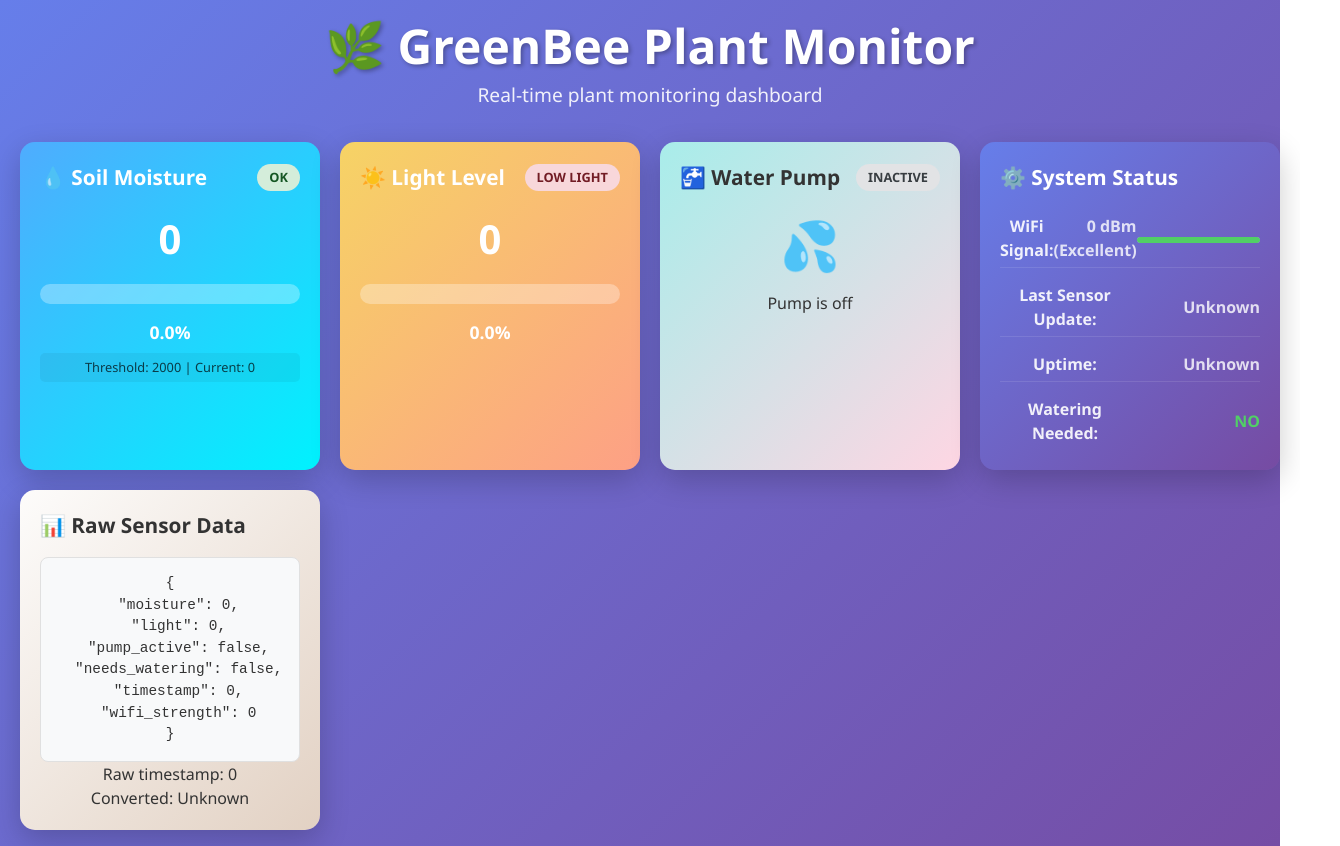
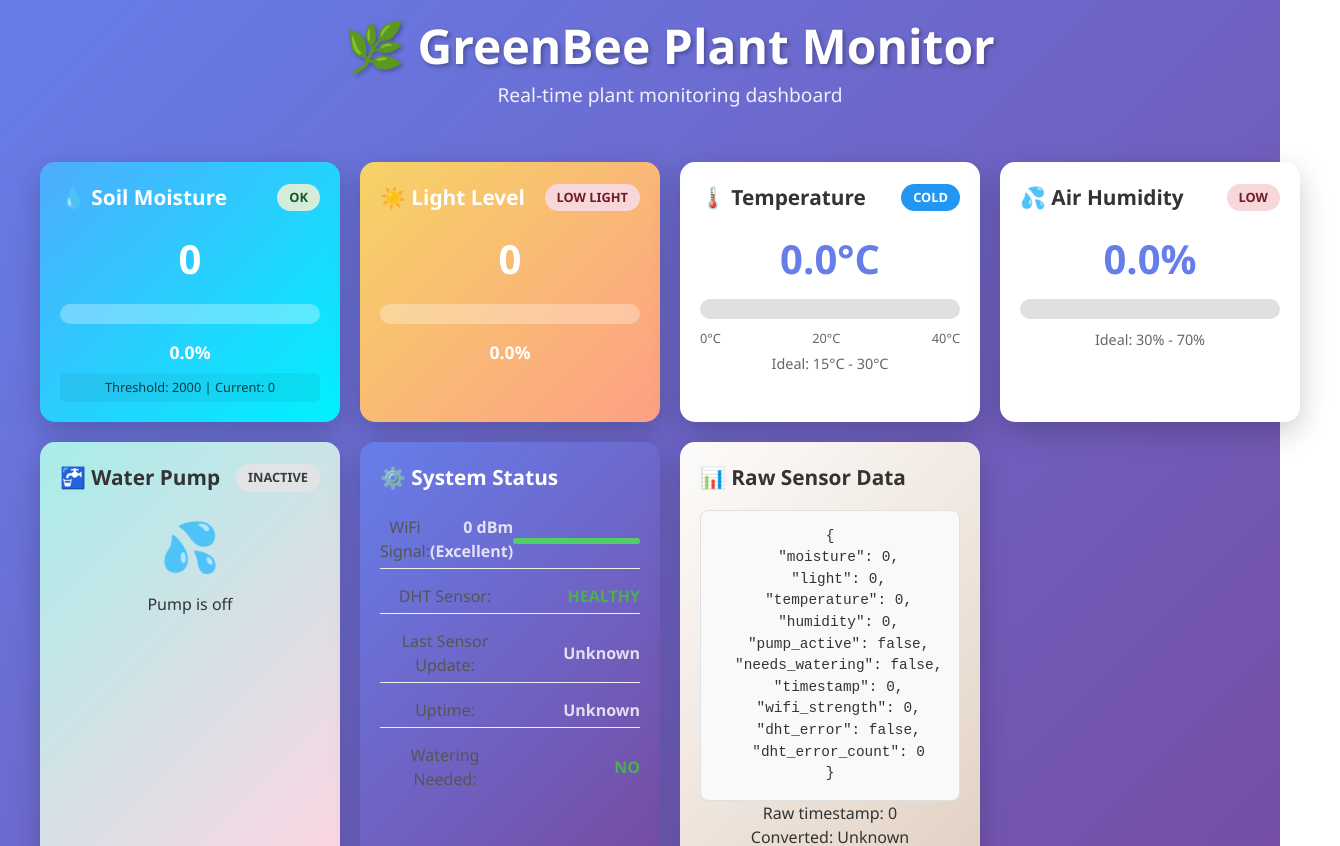
Before and after one commit to Binuk1/greenbee, a React (Vite) app: page / in a window 1280 px wide. Shown: the top 846 px of the page, 1340 px wide, since content can reach past the window. Built offline with nearby package versions, Linux system fonts and the light colour scheme; no server answers; the database is empty.

Commit message:
added hu humunidity sensor

```diff
--- a/src/App.css
+++ b/src/App.css
@@ -378,3 +378,120 @@ body {
   0% { left: -100%; }
   100% { left: 100%; }
 }
+.temperature-card .gauge-background {
+  background: #e0e0e0;
+  height: 20px;
+  border-radius: 10px;
+  margin: 10px 0;
+  overflow: hidden;
+  position: relative;
+}
+
+.temperature-card .gauge-fill {
+  background: linear-gradient(90deg, #4fc3f7, #ff9800, #f44336);
+  height: 100%;
+  border-radius: 10px;
+  transition: width 0.5s ease;
+}
+
+.temperature-card .gauge-labels {
+  display: flex;
+  justify-content: space-between;
+  font-size: 0.8em;
+  color: #666;
+  margin-top: 5px;
+}
+
+/* Humidity Card Styles */
+.humidity-card .percentage-bar {
+  background: #e0e0e0;
+  height: 20px;
+  border-radius: 10px;
+  margin: 10px 0;
+  overflow: hidden;
+}
+
+.humidity-card .percentage-fill {
+  background: linear-gradient(90deg, #4caf50, #8bc34a, #cddc39);
+  height: 100%;
+  border-radius: 10px;
+  transition: width 0.5s ease;
+}
+
+/* Status Colors for Temperature and Humidity */
+.status.cold { background: #2196f3; color: white; }
+.status.hot { background: #ff5722; color: white; }
+.status.high { background: #ff9800; color: white; }
+
+/* Sensor Error Styles */
+.sensor-error {
+  text-align: center;
+  padding: 20px 0;
+}
+
+.error-icon {
+  font-size: 2em;
+  margin-bottom: 10px;
+}
+
+.error-message {
+  color: #f44336;
+}
+
+.error-message small {
+  display: block;
+  margin-top: 5px;
+  color: #666;
+}
+
+/* Range Info */
+.range-info {
+  font-size: 0.9em;
+  color: #666;
+  margin-top: 5px;
+  text-align: center;
+}
+
+/* Responsive Grid Update */
+.dashboard {
+  display: grid;
+  grid-template-columns: repeat(auto-fit, minmax(300px, 1fr));
+  gap: 20px;
+  padding: 20px;
+}
+
+/* Status item alignment */
+.status-item {
+  display: flex;
+  justify-content: space-between;
+  align-items: center;
+  margin-bottom: 10px;
+  padding: 5px 0;
+  border-bottom: 1px solid #eee;
+}
+
+.status-item:last-child {
+  border-bottom: none;
+  margin-bottom: 0;
+}
+
+.status-item .label {
+  font-weight: 500;
+  color: #555;
+}
+
+.status-item .value {
+  font-weight: 600;
+}
+
+.status-item .value.error {
+  color: #f44336;
+}
+
+.status-item .value.warning {
+  color: #ff9800;
+}
+
+.status-item .value.good {
+  color: #4caf50;
+}
--- a/src/App.jsx
+++ b/src/App.jsx
@@ -6,10 +6,14 @@ function App() {
   const [sensorData, setSensorData] = useState({
     moisture: 0,
     light: 0,
+    temperature: 0,
+    humidity: 0,
     pump_active: false,
     needs_watering: false,
     timestamp: 0,
-    wifi_strength: 0
+    wifi_strength: 0,
+    dht_error: false,
+    dht_error_count: 0
   });
   const [loading, setLoading] = useState(true);
   const [lastUpdated, setLastUpdated] = useState(new Date());
@@ -23,10 +27,14 @@ function App() {
         setSensorData({
           moisture: data.moisture || 0,
           light: data.light || 0,
+          temperature: data.temperature || 0,
+          humidity: data.humidity || 0,
           pump_active: data.pump_active || false,
           needs_watering: data.needs_watering || false,
           timestamp: data.timestamp || 0,
-          wifi_strength: data.wifi_strength || 0
+          wifi_strength: data.wifi_strength || 0,
+          dht_error: data.dht_error || false,
+          dht_error_count: data.dht_error_count || 0
         });
         setLastUpdated(new Date());
       }
@@ -66,7 +74,21 @@ function App() {
     return { quality: 'Poor', level: 10 };
   };
 
+  const getTemperatureStatus = (temp) => {
+    if (temp < 15) return { status: 'COLD', class: 'cold' };
+    if (temp > 30) return { status: 'HOT', class: 'hot' };
+    return { status: 'GOOD', class: 'good' };
+  };
+
+  const getHumidityStatus = (humidity) => {
+    if (humidity < 30) return { status: 'LOW', class: 'low' };
+    if (humidity > 70) return { status: 'HIGH', class: 'high' };
+    return { status: 'GOOD', class: 'good' };
+  };
+
   const wifiInfo = getWifiQuality(sensorData.wifi_strength);
+  const tempInfo = getTemperatureStatus(sensorData.temperature);
+  const humidityInfo = getHumidityStatus(sensorData.humidity);
 
   if (loading) {
     return (
@@ -128,6 +150,83 @@ function App() {
           </div>
         </div>
 
+        {/* Temperature Card */}
+        <div className="card temperature-card">
+          <div className="card-header">
+            <h2>🌡️ Temperature</h2>
+            <span className={`status ${tempInfo.class}`}>
+              {sensorData.dht_error ? 'ERROR' : tempInfo.status}
+            </span>
+          </div>
+          <div className="card-content">
+            {sensorData.dht_error ? (
+              <div className="sensor-error">
+                <div className="error-icon">❌</div>
+                <div className="error-message">
+                  DHT Sensor Error
+                  <small>Count: {sensorData.dht_error_count}</small>
+                </div>
+              </div>
+            ) : (
+              <>
+                <div className="value">{sensorData.temperature.toFixed(1)}°C</div>
+                <div className="temperature-gauge">
+                  <div className="gauge-background">
+                    <div
+                      className="gauge-fill"
+                      style={{
+                        width: `${Math.min(100, Math.max(0, (sensorData.temperature / 40) * 100))}%`
+                      }}
+                    ></div>
+                  </div>
+                  <div className="gauge-labels">
+                    <span>0°C</span>
+                    <span>20°C</span>
+                    <span>40°C</span>
+                  </div>
+                </div>
+                <div className="range-info">
+                  Ideal: 15°C - 30°C
+                </div>
+              </>
+            )}
+          </div>
+        </div>
+
+        {/* Humidity Card */}
+        <div className="card humidity-card">
+          <div className="card-header">
+            <h2>💦 Air Humidity</h2>
+            <span className={`status ${humidityInfo.class}`}>
+              {sensorData.dht_error ? 'ERROR' : humidityInfo.status}
+            </span>
+          </div>
+          <div className="card-content">
+            {sensorData.dht_error ? (
+              <div className="sensor-error">
+                <div className="error-icon">❌</div>
+                <div className="error-message">
+                  DHT Sensor Error
+                  <small>Count: {sensorData.dht_error_count}</small>
+                </div>
+              </div>
+            ) : (
+              <>
+                <div className="value">{sensorData.humidity.toFixed(1)}%</div>
+                <div className="percentage-bar">
+                  <div
+                    className="percentage-fill"
+                    style={{ width: `${sensorData.humidity}%` }}
+                  ></div>
+                </div>
+                <div className="range-info">
+                  Ideal: 30% - 70%
+                </div>
+              </>
+            )}
+          </div>
+        </div>
+
         {/* Pump Status Card */}
         <div className="card pump-card">
           <div className="card-header">
@@ -165,6 +264,12 @@ function App() {
                   style={{ width: `${wifiInfo.level}%` }}
                 ></div>
               </div>
+            </div>
+            <div className="status-item">
+              <span className="label">DHT Sensor:</span>
+              <span className={`value ${sensorData.dht_error ? 'error' : 'good'}`}>
+                {sensorData.dht_error ? `ERROR (${sensorData.dht_error_count})` : 'HEALTHY'}
+              </span>
             </div>
             <div className="status-item">
               <span className="label">Last Sensor Update:</span>
```
